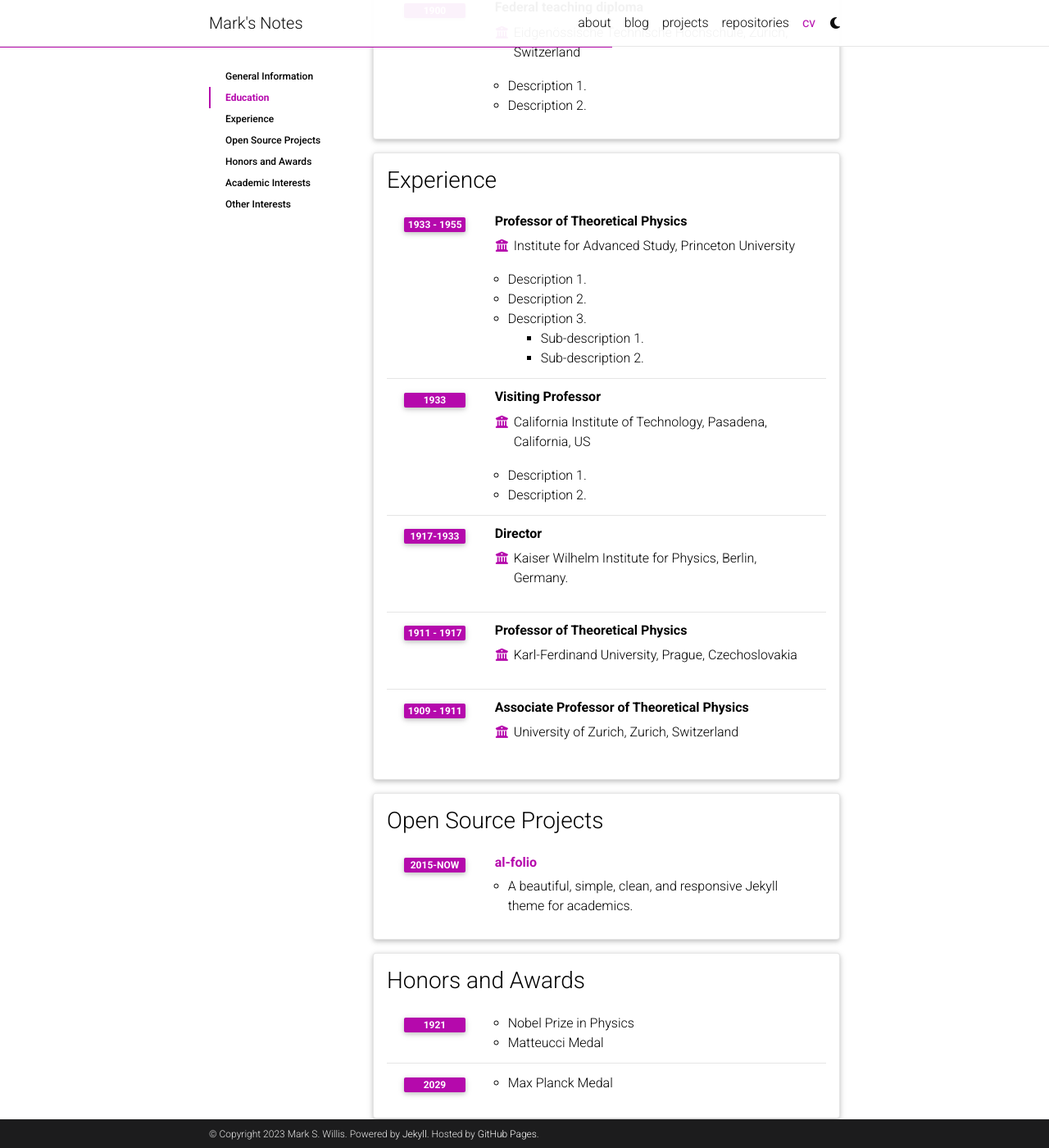
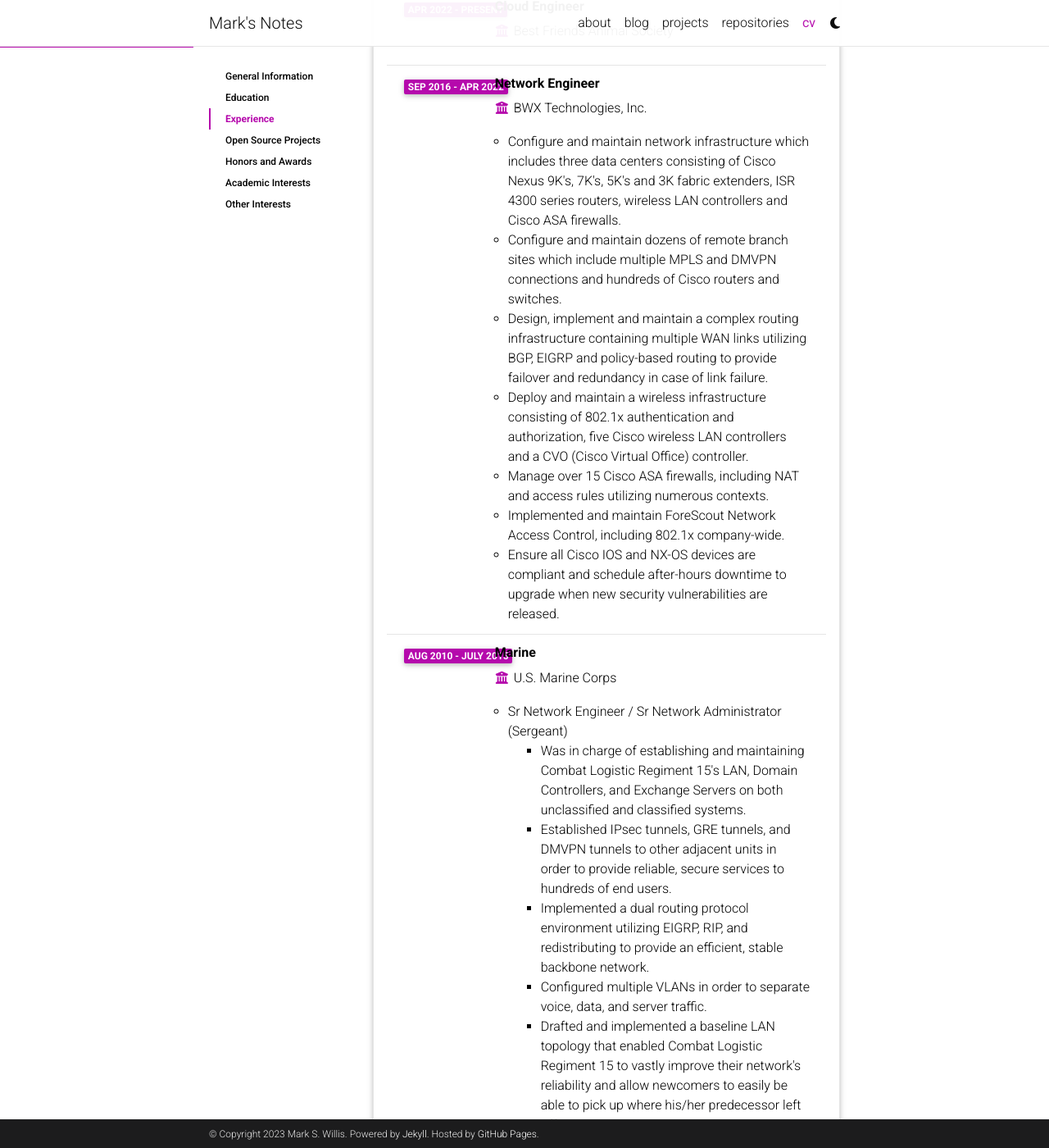
Before and after one commit to mwillisii/mwillisii.github.io, a Jekyll site: the page built from _pages/cv.md, in a window 1280 px wide and 1400 px high, scrolled down 732 px. Shown: the whole window at 82% size. Built offline with Jekyll 4.4.1, drawn with Linux system fonts in a browser that asks for light colours; comment, search, counter and statistics services are not loaded; a style sheet for code colours, icons or effects is not loaded; some of the changed text lies outside the part shown.

Commit message:
modified:   _data/cv.yml

```diff
--- a/_data/cv.yml
+++ b/_data/cv.yml
@@ -2,57 +2,80 @@
   type: map
   contents:
     - name: Full Name
-      value: Albert Einstein
+      value: Mark Willis
     - name: Date of Birth
-      value: 14th March 1879
+      value: 2 November
     - name: Languages
-      value: English, German
+      value: English
 
 - title: Education
   type: time_table
   contents:
-    - title: PhD
-      institution: University of Zurich, Zurich, Switzerland
-      year: 1905
+    - title: Bachelor of Science (BS)
+      institution: Western Governors University, Salt Lake City, Utah
+      year: 2018
       description:
-        - Description 1.
-        - Description 2.
-        - title: Description 3.
-          contents:
-            - Sub-description 1.
-            - Sub-description 2.
-    - title: Federal teaching diploma
-      institution: Eidgenössische Technische Hochschule, Zurich, Switzerland
-      year: 1900
-      description:
-        - Description 1.
-        - Description 2.
+        - Information Technology - Security
 
 - title: Experience
   type: time_table
   contents:
-    - title: Professor of Theoretical Physics
-      institution: Institute for Advanced Study, Princeton University
-      year: 1933 - 1955
+    - title: Cloud Engineer
+      institution: Best Friends Animal Society
+      year: Apr 2022 - Present
+
+    - title: Network Engineer
+      institution: BWX Technologies, Inc.
+      year: Sep 2016 - Apr 2022
       description:
-        - Description 1.
-        - Description 2.
-        - title: Description 3.
+        - Configure and maintain network infrastructure which includes three data centers consisting of Cisco Nexus 9K's, 7K's, 5K's and 3K fabric extenders, ISR 4300 series routers, wireless LAN controllers and Cisco ASA firewalls.
+        - Configure and maintain dozens of remote branch sites which include multiple MPLS and DMVPN connections and hundreds of Cisco routers and switches.
+        - Design, implement and maintain a complex routing infrastructure containing multiple WAN links utilizing BGP, EIGRP and policy-based routing to provide failover and redundancy in case of link failure.
+        - Deploy and maintain a wireless infrastructure consisting of 802.1x authentication and authorization, five Cisco wireless LAN controllers and a CVO (Cisco Virtual Office) controller.
+        - Manage over 15 Cisco ASA firewalls, including NAT and access rules utilizing numerous contexts.
+        - Implemented and maintain ForeScout Network Access Control, including 802.1x company-wide.
+        - Ensure all Cisco IOS and NX-OS devices are compliant and schedule after-hours downtime to upgrade when new security vulnerabilities are released.
+
+    - title: Marine
+      institution: U.S. Marine Corps
+      year: Aug 2010 - July 2015
+      description:
+        - title: Sr Network Engineer / Sr Network Administrator (Sergeant)
           contents:
-            - Sub-description 1.
-            - Sub-description 2.
-    - title: Visiting Professor
-      institution: California Institute of Technology, Pasadena, California, US
-      year: 1933
-      description:
-        - Description 1.
-        - Description 2.
+            - Was in charge of establishing and maintaining Combat Logistic Regiment 15's LAN, Domain Controllers, and Exchange Servers on both unclassified and classified systems.
+            - Established IPsec tunnels, GRE tunnels, and DMVPN tunnels to other adjacent units in order to provide reliable, secure services to hundreds of end users.
+            - Implemented a dual routing protocol environment utilizing EIGRP, RIP, and redistributing to provide an efficient, stable backbone network.
+            - Configured multiple VLANs in order to separate voice, data, and server traffic.
+            - Drafted and implemented a baseline LAN topology that enabled Combat Logistic Regiment 15 to vastly improve their network's reliability and allow newcomers to easily be able to pick up where his/her predecessor left off.
+            - Designed network IP schemes and diagrams.
+            - Utilized downtime to give classes to Marines, helping them become better network engineers and administrators and ultimately improving mission accomplishment.
+            - Managed a team of over 10 Marines, assigning different job roles and ensuring the mission was always able to be accomplished.
 
-    - title: Director
-      institution: Kaiser Wilhelm Institute for Physics, Berlin, Germany.
-      year: 1917-1933
+        - title: Sr. Network Engineer (Sergeant)
+          contents:
+            - Worked and troubleshot with 6 WAN sites in order to provide WAN services to our multiple Enterprise-level networks.
+            - Implemented, maintained, and troubleshot eBGP, iBGP, EIGRP, OSPF, and route redistribution on Cisco routers.
+            - Tweaked BGP in order to adapt to the mission’s dynamic redundancy and scalability requirements by utilizing IP prefix lists, route maps, route reflectors, and AS-path prepending.- Configured layer 2 switch stacks (VLANs, trunking, inter-VLAN routing, VTP domains, STP, port security, and BPDU guard).
+            - Configured and monitored the Fortinet firewall and McAfee IDS in order to secure the network from all external threats on both Unclassified and Classified systems.
+            - Utilized Access Control Lists on Cisco routers in order to add an additional layer of security.
+            - Configured IPsec VPN tunnels utilized for secure communication between multiple sites.
+            - Implemented a baseline security policy for the unit's dynamic requirements utilizing policy-based packet filtering, virus and email/spam content filtering, NAT/PAT, DMZ, and DNS black hole.
+            - Performed packet captures in order to troubleshoot, identify potential issues or threats, and utilize risk management techniques.
+            - Designed and improved network infrastructure and IP schemes.
+            - Instructed Marines under my charge, giving over 100 hours of classes to ensure that the mission was always accomplished without error.
+            - Consulted with Cisco representatives in order to receive training that was readily available to military personnel.
 
-    - title: Professor of Theoretical Physics
+        - title: Network Administrator / Helpdesk Technician (Lance Corporal)
+          contents:
+            - Was in charge of administering and maintaining 3 network infrastructures, each providing a different level of classification and supporting over 5,000 end users. To do this, it was necessary to take on multiple different roles, including providing 24/7 helpdesk services to all NATO forces and U.S. government personnel located in Lashkar Gah, troubleshooting network outages, and ensuring 99.99% up-time in a combat zone environment.
+            - Successfully opened and closed 1,000+ trouble tickets, including Active Directory account lockouts, port security lockouts, software and hardware issues, cabling issues, DHCP problems, DNS issues, IP telephony related issues, etc.
+            - Maintained, monitored, and troubleshot (when necessary) EIGRP, OSPF, and multiple GRE tunnels.
+            - Configured and installed TACLANEs (Tactical Local Area Network Encryption devices) in order to create GRE tunnels between our site and the main server hub in Camp Leatherneck.
+            - Configured from a blank state, tested, and installed over a dozen new Cisco routers and switches to accommodate the expanding network and increase of personnel.
+            - Assisted with a project in which we rewired the entire network infrastructure at Lashkar Gah, replacing the entire backbone with multi-mode fiber-optic cable and installed over 20 Cisco routers and switches into new rack cabinets.
+            - Logged all trouble tickets and network outages in order to recognize trends and make improvements to the network infrastructure.
+
+    - title: Sr
       institution: Karl-Ferdinand University, Prague, Czechoslovakia
       year: 1911 - 1917
       description:
```
